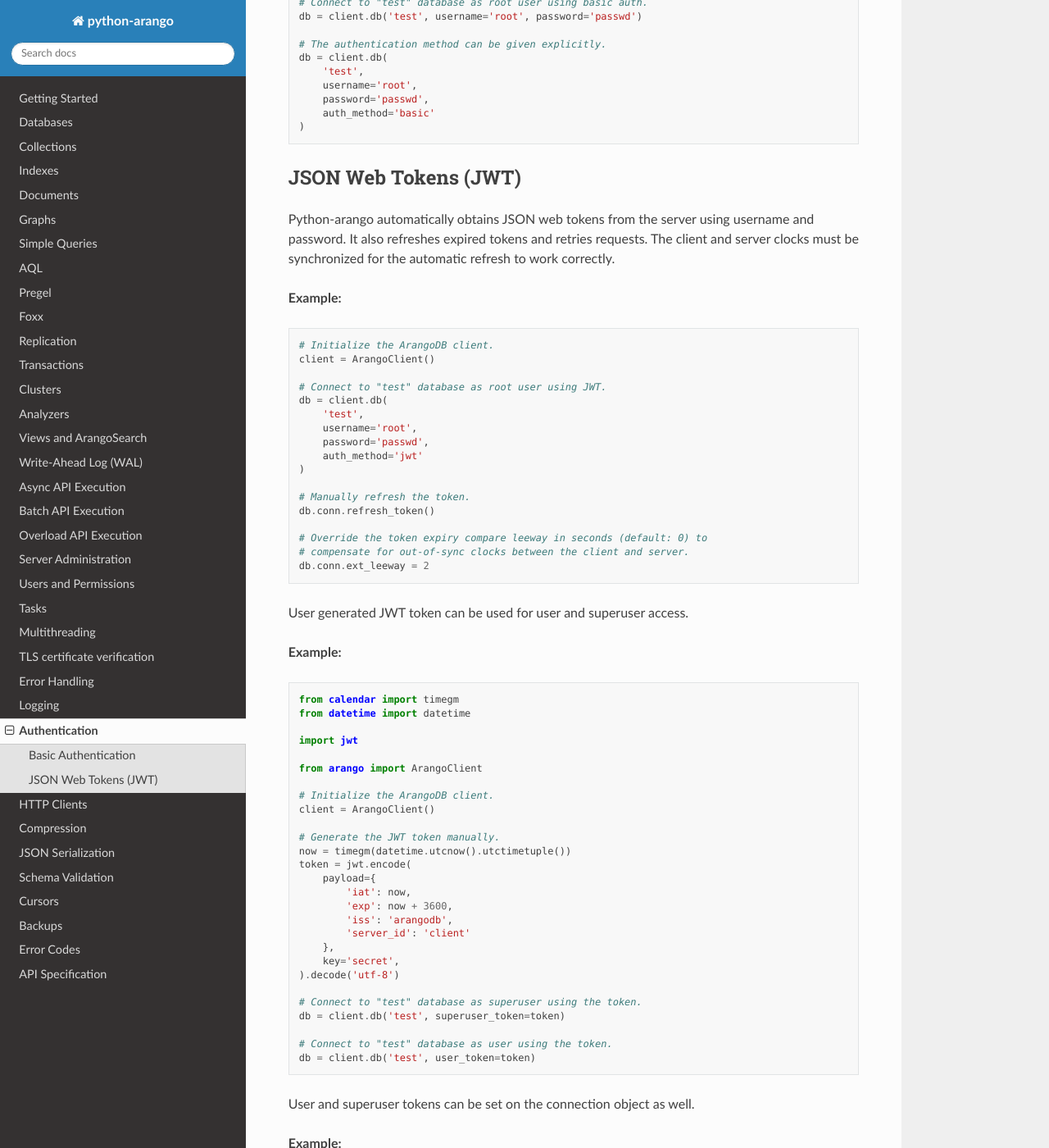
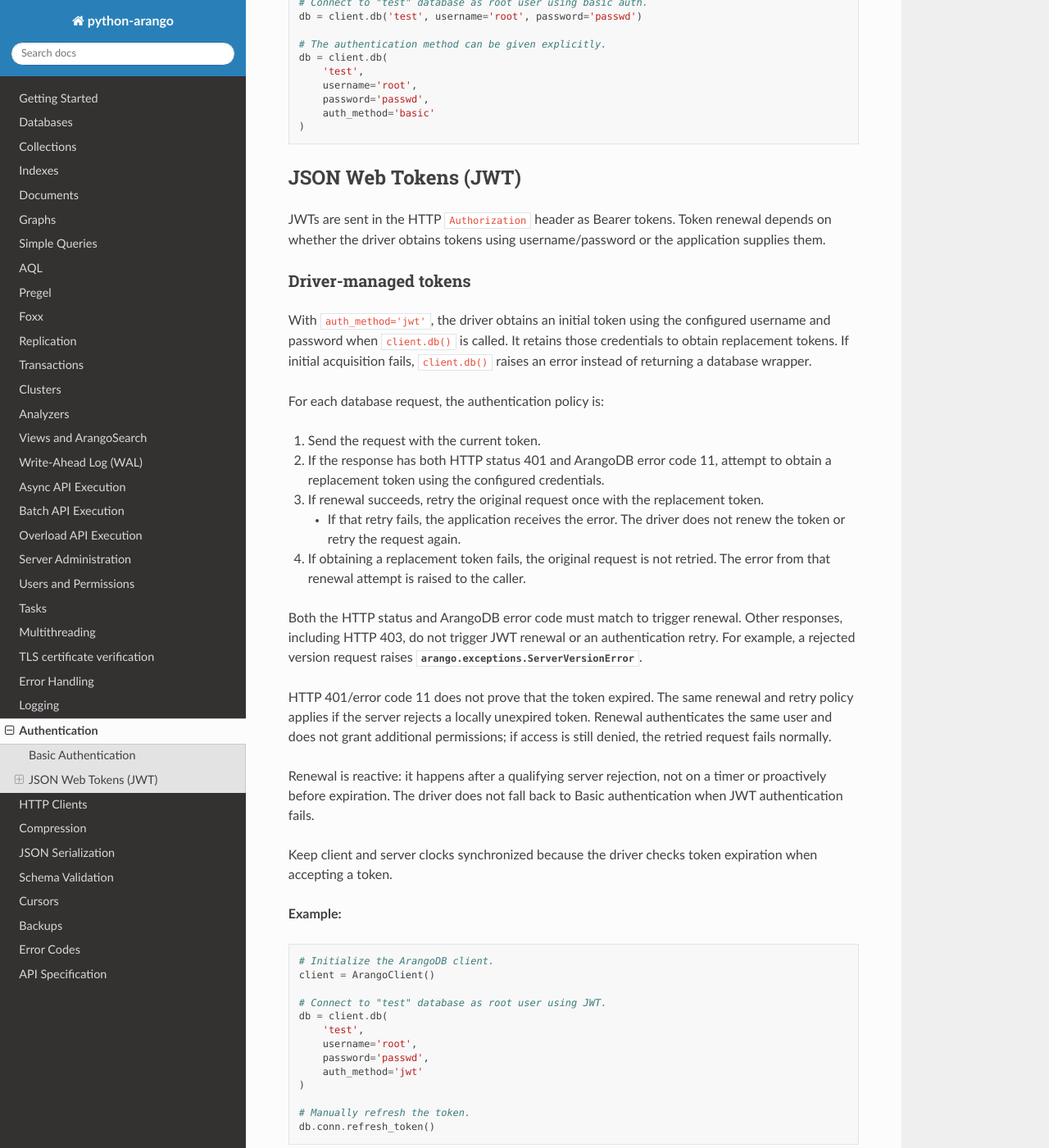
Before and after one commit to arangodb/python-arango, a Sphinx documentation site: the page built from docs/auth.rst, in a window 1280 px wide and 1400 px high, scrolled down 428 px. Shown: the whole window at 82% size. Built offline with Sphinx 7.4.7 and the Read the Docs theme 3.1.0, drawn with Linux system fonts in a browser that asks for light colours; some of the changed text lies outside the part shown.

Commit message:
Document JWT renewal policy, retry limits, and application-managed token behavior

```diff
--- a/docs/auth.rst
+++ b/docs/auth.rst
@@ -31,10 +31,48 @@
 JSON Web Tokens (JWT)
 =====================
 
-Python-arango automatically obtains JSON web tokens from the server using
-username and password. It also refreshes expired tokens and retries requests.
-The client and server clocks must be synchronized for the automatic refresh
-to work correctly.
+JWTs are sent in the HTTP ``Authorization`` header as Bearer tokens. Token
+renewal depends on whether the driver obtains tokens using username/password
+or the application supplies them.
+
+Driver-managed tokens
+~~~~~~~~~~~~~~~~~~~~~
+
+With ``auth_method='jwt'``, the driver obtains an initial token using the
+configured username and password when ``client.db()`` is called. It retains
+those credentials to obtain replacement tokens. If initial acquisition fails,
+``client.db()`` raises an error instead of returning a database wrapper.
+
+For each database request, the authentication policy is:
+
+1. Send the request with the current token.
+2. If the response has both HTTP status 401 and ArangoDB error code 11, attempt
+   to obtain a replacement token using the configured credentials.
+3. If renewal succeeds, retry the original request once with the replacement
+   token.
+
+   * If that retry fails, the application receives the error. The driver does
+     not renew the token or retry the request again.
+
+4. If obtaining a replacement token fails, the original request is not retried.
+   The error from that renewal attempt is raised to the caller.
+
+Both the HTTP status and ArangoDB error code must match to trigger renewal.
+Other responses, including HTTP 403, do not trigger JWT renewal or an
+authentication retry. For example, a rejected version request raises
+:class:`arango.exceptions.ServerVersionError`.
+
+HTTP 401/error code 11 does not prove that the token expired. The same renewal
+and retry policy applies if the server rejects a locally unexpired token.
+Renewal authenticates the same user and does not grant additional permissions;
+if access is still denied, the retried request fails normally.
+
+Renewal is reactive: it happens after a qualifying server rejection, not on a
+timer or proactively before expiration. The driver does not fall back to Basic
+authentication when JWT authentication fails.
+
+Keep client and server clocks synchronized because the driver checks token
+expiration when accepting a token.
 
 **Example:**
 
@@ -55,11 +93,21 @@
     # Manually refresh the token.
     db.conn.refresh_token()
 
-    # Override the token expiry compare leeway in seconds (default: 0) to
-    # compensate for out-of-sync clocks between the client and server.
-    db.conn.ext_leeway = 2
+Application-managed tokens
+~~~~~~~~~~~~~~~~~~~~~~~~~~
 
-User generated JWT token can be used for user and superuser access.
+Use ``user_token`` or ``superuser_token`` to supply a token obtained outside
+the driver. These tokens are not renewed automatically: the application is
+responsible for obtaining replacements. Supplied username/password and
+``auth_method`` are ignored when either token argument is used, so they cannot
+provide renewal credentials for that connection.
+
+The credentials-based renewal policy above does not apply to these tokens.
+``user_token`` is checked for expiration locally when the connection is
+created. ``superuser_token`` is accepted without a local expiry check at
+construction; the server can reject it on the first request. With
+``verify=True``, that first request occurs during ``client.db()`` and a rejected
+token causes :class:`arango.exceptions.ServerConnectionError`.
 
 **Example:**
 
@@ -85,7 +133,7 @@
             'server_id': 'client'
         },
         key='secret',
-    ).decode('utf-8')
+    )
 
     # Connect to "test" database as superuser using the token.
     db = client.db('test', superuser_token=token)
@@ -93,7 +141,12 @@
     # Connect to "test" database as user using the token.
     db = client.db('test', user_token=token)
 
-User and superuser tokens can be set on the connection object as well.
+Replace an application-managed token using ``db.conn.set_token(new_token)``.
+This changes the token used by the database wrapper and existing collection
+wrappers sharing its connection. Separate connections created by other
+``client.db()`` calls are unaffected. For both user and superuser connections,
+``set_token()`` checks expiration locally and raises
+:class:`arango.exceptions.JWTExpiredError` if the replacement has expired.
 
 **Example:**
 
@@ -104,7 +157,7 @@
     # Initialize the ArangoDB client.
     client = ArangoClient()
 
-    # Connect to "test" database as superuser using the token.
+    # Connect to "test" database as a user using the token.
     db = client.db('test', user_token='token')
 
     # Set the user token on the connection object.
```
